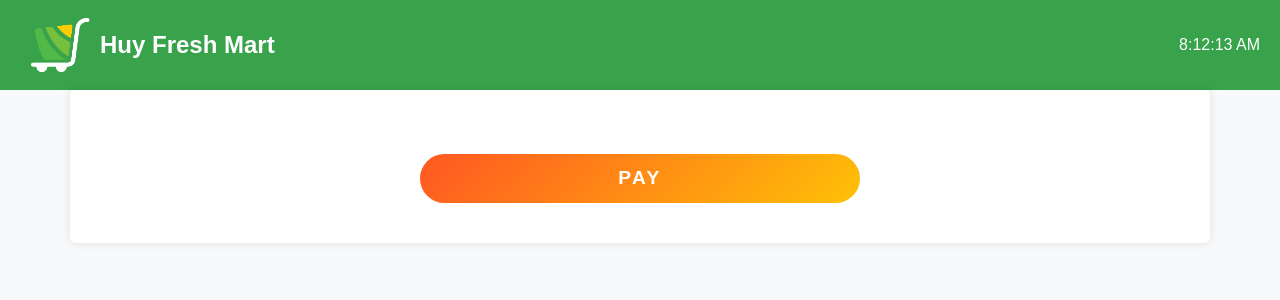
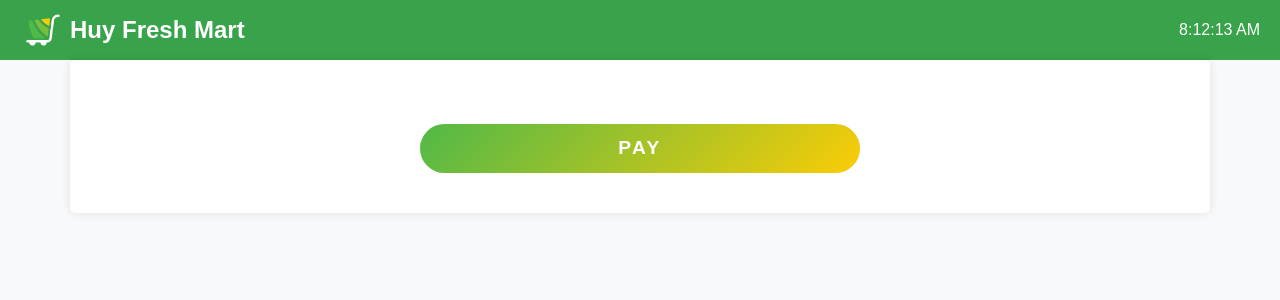
Before and after one commit to ZeroToH3ro/Huy_Fresh_Mart, a Django app: page / in a window 1280 px wide. Shown: the top 300 px of the page. Run offline with Django 4.2, Linux system fonts and the light colour scheme; some libraries are stand-ins or nearby versions.

Commit message:
update UI

```diff
--- a/static/css/main.css
+++ b/static/css/main.css
@@ -24,7 +24,7 @@ body {
 }
 
 .logo img {
-  max-height: 70px;
+  max-height: 40px;
   margin-right: 10px;
 }
 
@@ -175,7 +175,7 @@ body {
 } */
 
 .button {
-  background: linear-gradient(135deg, #ff5722 0%, #ffc107 100%);
+  background: linear-gradient(135deg, #50b948 0%, #fbcc06 100%);
   padding: 10px 20px;
   border: none;
   border-radius: 30px;
@@ -194,7 +194,7 @@ body {
 .button:hover {
   transform: scale(1.1) translateY(-5px);
   box-shadow: 0px 10px 20px rgba(0, 0, 0, 0.2);
-  background: linear-gradient(135deg, #ffc107 0%, #ff5722 100%);
+  background: linear-gradient(135deg, #50b948 0%, #fbcc06 100%);
   color: black;
 }
 
@@ -268,11 +268,11 @@ body {
   flex-direction: column;
   align-items: center;
   justify-content: center;
-  height: 80vh;
+  height: 90vh;
   text-align: center;
   color: #333;
   background-color: #f9f9f9;
-  padding: 20px;
+  padding: 10px;
   border-radius: 10px;
   box-shadow: 0 0 20px rgba(0, 0, 0, 0.1);
 }
```
